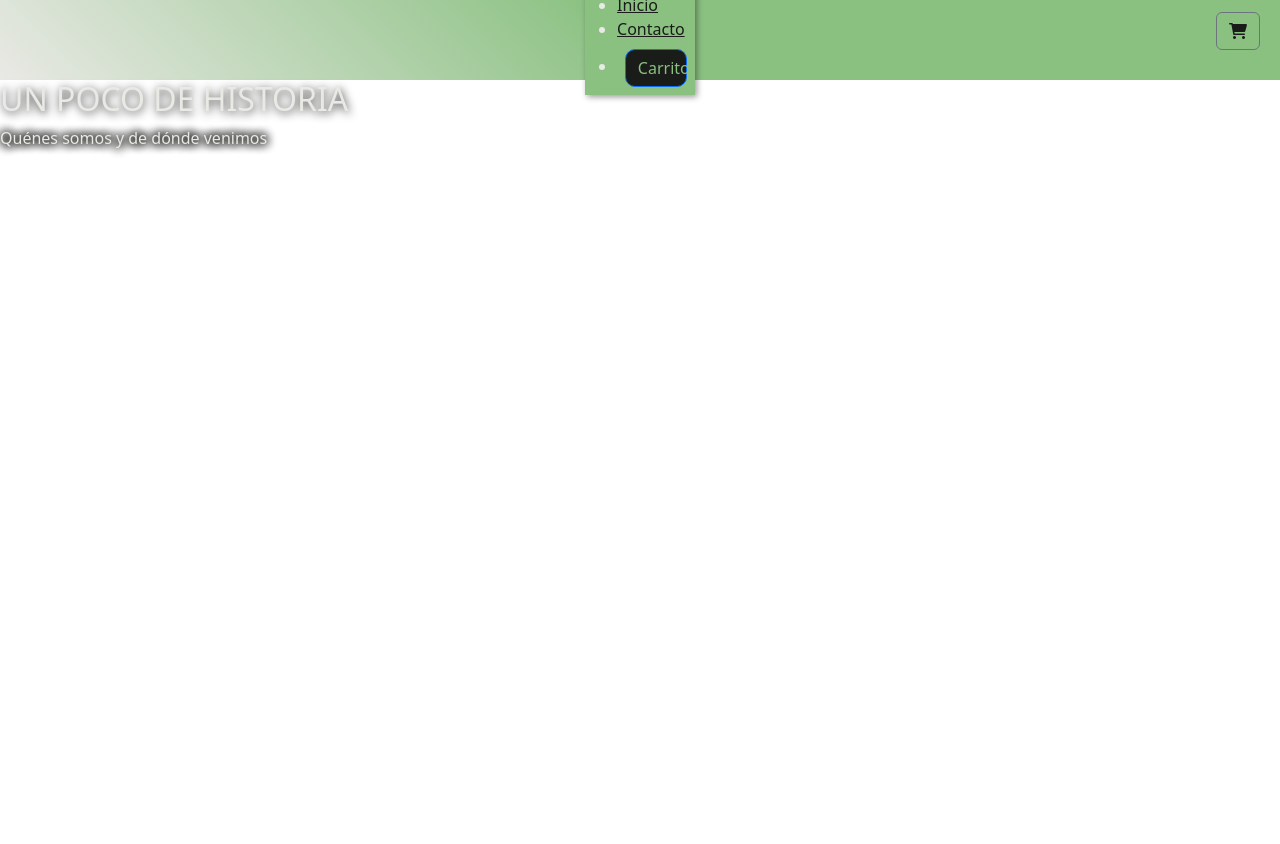
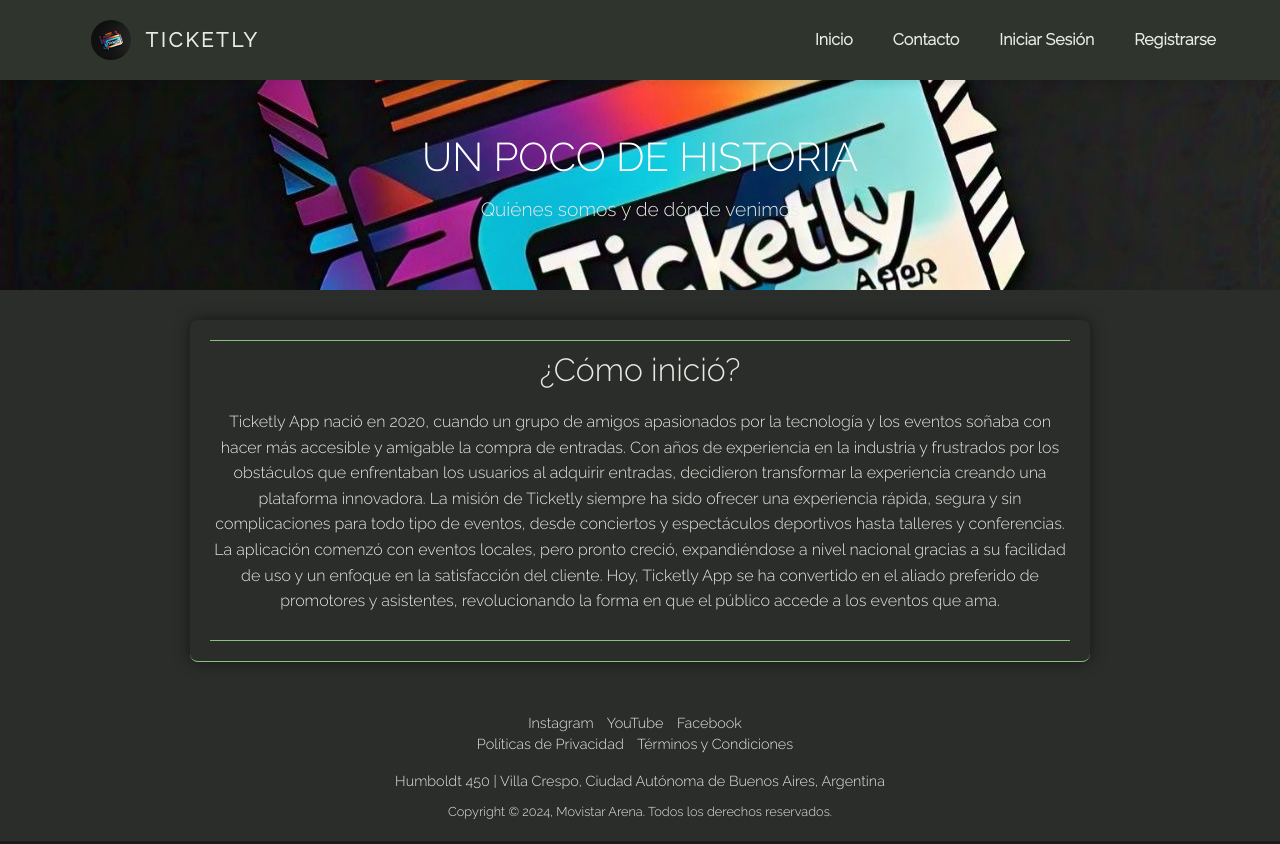
Before and after one commit to Santiago-Goldstein/Ticketly, a plain HTML site: page pages/nosotros.html in a window 1280 px wide. Shown: the top 844 px of the page. Drawn offline with nearby package versions, Linux system fonts and the light colour scheme; files that its build step writes are made by us from their sources; a web font is replaced by a local one.

Commit message:
mas cambios no me odien

```diff
--- /dev/null
+++ b/css/nosotros.css
@@ -0,0 +1,87 @@
+body {
+    color: #e9e9e5;
+    background-color: #191c18;
+    font-family: 'Raleway', sans-serif;
+}
+
+.section1 {
+    background-color: #2a2d29;
+    color: #e9e9e5;
+    padding: 50px 20px;
+    text-align: center;
+}
+
+.section1TextContainer h2 {
+    font-size: 2.5rem;
+}
+
+.section1TextContainer p {
+    font-size: 1.2rem;
+    margin-top: 10px;
+}
+
+.section2 {
+    background-color: #2a2d29;
+    color: #e9e9e5;
+    padding: 30px 20px;
+}
+
+.barraHerramientas {
+    max-width: 900px;
+    margin: 0 auto;
+}
+
+.divOrdenar {
+    background-color: #2a2d29;
+    padding: 20px;
+    border-radius: 8px;
+    box-shadow: 0 0 15px rgba(0, 0, 0, 0.5);
+}
+
+.divTitulo h2 {
+    font-size: 2rem;
+    color: #e9e9e5;
+    margin-bottom: 20px;
+}
+
+.divTitulo p {
+    font-size: 1rem;
+    line-height: 1.6;
+}
+
+.footer {
+    background-color: #2a2d29;
+    padding: 20px;
+    color: #e9e9e5;
+    text-align: center;
+    font-size: 0.9rem;
+}
+
+.social-icons a {
+    color: #e9e9e5;
+    margin-right: 10px;
+    text-decoration: none;
+}
+
+.social-icons a:hover {
+    color: #e44d5a;
+}
+
+.links a {
+    color: #e9e9e5;
+    margin-right: 10px;
+    text-decoration: none;
+}
+
+.links a:hover {
+    color: #e44d5a;
+}
+
+.address {
+    margin-top: 15px;
+}
+
+.copyright {
+    margin-top: 10px;
+    font-size: 0.8rem;
+}
--- a/css/styles_nosotros.css
+++ /dev/null
@@ -1,142 +0,0 @@
-* {
-  box-sizing: border-box;
-  margin: 0;
-  padding: 0;
-}
-
-.mainHeader {
-  height: 10vh;
-  width: auto;
-  display: flex;
-  flex-direction: row;
-  align-items: center;
-  background: linear-gradient(45deg, #e9e9e5 0%, #8ac181 50%);
-  justify-content: center;
-}
-
-.mainHeader .logoContainer, .mainHeader .navbar {
-  display: none;
-}
-
-.menu__btn > span, .menu__btn > span::before, .menu__btn > span::after {
-  background-color: #191c18;
-}
-
-.btnCarrito {
-  position: fixed;
-  top: 12px;
-  right: 20px;
-  cursor: pointer;
-  z-index: 3;
-}
-
-#btnCarrito2 {
-  color: #191c18;
-}
-
-.menu__box {
-  background-color: #8ac181;
-  color: #e9e9e5;
-  box-shadow: 2px 2px 6px rgba(0, 0, 0, 0.4);
-}
-
-.menu__item {
-  color: #191c18;
-}
-
-#btnCarrito {
-  color: #8ac181;
-  background-color: #191c18;
-  border-radius: 10px;
-  margin: 10%;
-  width: 80%;
-}
-
-.menu__item:hover {
-  background-color: #191c18;
-  color: #e9e9e5;
-}
-
-.menu__item:active {
-  background-color: #e44d5a;
-  color: #e9e9e5;
-}
-
-.section1 {
-  height: 100vh;
-  background-image: url(../multimedia/logo.jpeg);
-  background-size: cover;
-  background-position: center;
-}
-
-.section1TextContainer h2 {
-  color: #e9e9e5;
-  text-shadow: 1px 2px 10px #191c18;
-}
-
-.section1TextContainer p {
-  color: #e9e9e5;
-  text-shadow: -1px 0 10px #191c18, 0 1px 10px #191c18, 1px 0 10px #191c18, 0 -1px 10px #191c18;
-}
-
-.barraHerramientas {
-  background: linear-gradient(45deg, #e9e9e5 0%, #8ac181 50%);
-  color: #191c18;
-}
-
-.barraHerramientas .btnAgregar, .barraHerramientas #eliminar {
-  background-color: #191c18;
-  color: #e9e9e5;
-}
-
-::placeholder {
-  color: #191c18;
-  opacity: 0.7;
-}
-
-input {
-  color: #191c18;
-}
-
-input:focus {
-  outline-color: #191c18;
-  font-weight: 600;
-}
-
-.divTitulo, .divEliminar, .divBuscar, .divOrdenar {
-  border-color: #191c18;
-}
-
-.btnOrdenar {
-  background-color: #191c18;
-  color: #e9e9e5;
-}
-
-.card .card-body h4, .card .card-body p {
-  color: #191c18;
-}
-
-#divCompra {
-  color: #191c18;
-  border-color: #8ac181;
-}
-
-footer {
-  background: linear-gradient(45deg, #e9e9e5 0%, #8ac181);
-  text-align: center;
-  color: #191c18;
-}
-
-.up {
-  background-color: #191c18;
-  color: #e9e9e5;
-  border: 2px solid #8ac181;
-}
-
-.up:hover {
-  color: #e44d5a;
-}
-
-#contactoSection2 {
-  color: #191c18;
-}
--- a/pages/nosotros.html
+++ b/pages/nosotros.html
@@ -6,25 +6,30 @@
     <meta name="viewport" content="width=device-width, initial-scale=1.0">
     <link rel="stylesheet" type="text/css" href="https://cdn.jsdelivr.net/npm/toastify-js/src/toastify.min.css">
     <link rel="stylesheet" href="https://cdnjs.cloudflare.com/ajax/libs/font-awesome/6.1.2/css/all.min.css" integrity="sha512-1sCRPdkRXhBV2PBLUdRb4tMg1w2YPf37qatUFeS7zlBy7jJI8Lf4VHwWfZZfpXtYSLy85pkm9GaYVYMfw5BC1A==" crossorigin="anonymous" referrerpolicy="no-referrer" />
-    <link href="https://cdn.jsdelivr.net/npm/bootstrap@5.2.2/dist/css/bootstrap.min.css" rel="stylesheet"
-    integrity="sha384-Zenh87qX5JnK2Jl0vWa8Ck2rdkQ2Bzep5IDxbcnCeuOxjzrPF/et3URy9Bv1WTRi" crossorigin="anonymous">
+    <link href="https://cdn.jsdelivr.net/npm/bootstrap@5.2.2/dist/css/bootstrap.min.css" rel="stylesheet" integrity="sha384-Zenh87qX5JnK2Jl0vWa8Ck2rdkQ2Bzep5IDxbcnCeuOxjzrPF/et3URy9Bv1WTRi" crossorigin="anonymous">
     <link rel="preconnect" href="https://fonts.googleapis.com">
     <link rel="preconnect" href="https://fonts.gstatic.com" crossorigin>
     <link href="https://fonts.googleapis.com/css2?family=Neucha&family=Raleway:wght@300&display=swap" rel="stylesheet">
-    <link rel="stylesheet" href="./css/styles_nosotros.css">
-    <title>Sobre nosotros</title>
+    <link rel="stylesheet" href="/css/styles.css">
+    <link rel="stylesheet" href="/css/nosotros.css">
+    <link rel="stylesheet" href="/css/headerStyles.css">
+    <title>Ticketly - Sobre nosotros</title>
+</head>
+
 <body>
 
     <header class="mainHeader">
         <div class="logoContainer">
-            <p>Ticketly</p>
+            <img src="/multimedia/logo.jpeg" alt="Logo Ticketly" style="width: 40px; height: 40px; border-radius: 50%; margin-right: 15px;">
+                <p>TICKETLY</p>
         </div>
         <div class="navbarContainer">
             <nav class="navbar">
                 <ul>
-                    <li><a href="#">Inicio</a></li>
+                    <li><a href="index.html">Inicio</a></li>
                     <li><a href="contacto.html">Contacto</a></li>
-                    <li><button type="button" id="btnCarrito3" class="btn btn-outline-secondary" data-bs-toggle="modal" data-bs-target="#exampleModal"><i class="fa-solid fa-cart-shopping"></i></button></li>
+                    <li><a href="login.html">Iniciar Sesión</a></li>
+                    <li><a href="register.html" class="navbar-btn register-btn">Registrarse</a></li>
                 </ul>
             </nav>
             <div class="hamburger-menu">
@@ -34,20 +39,22 @@
                     <span></span>
                 </label>
                 <ul class="menu__box">
-                    <li><a class="menu__item" href="index.html">Inicio</a></li>
-                    <li><a class="menu__item" href="contacto.html">Contacto</a></li>
-                    <li><button type="button" id="btnCarrito" class="btn btn-primary menu__item" data-bs-toggle="modal" data-bs-target="#exampleModal">Carrito </button></li>
+                    <li><a href="index.html">Inicio</a></li>
+                    <li><a href="contacto.html">Contacto</a></li>
+                    <li><a href="login.html">Iniciar Sesión</a></li>
+                    <li><a href="register.html">Registrate</a></li>
                 </ul>
             </div>
         </div>
+    </header>
 
-    </header>
     <section class="section1">
         <div class="section1TextContainer">
             <h2>UN POCO DE HISTORIA</h2>
-            <p>Quénes somos y de dónde venimos</p>
+            <p>Quiénes somos y de dónde venimos</p>
         </div>
     </section>
+
     <section class="section2">
         <div class="barraHerramientas" id="herramientas">
             <div class="divOrdenar">
@@ -59,11 +66,11 @@
                         Hoy, Ticketly App se ha convertido en el aliado preferido de promotores y asistentes, revolucionando la forma en que el público accede a los eventos que ama.
                     </p>
                 </div>
-        </div>
+            </div>
         </div>
     </section>
 
-    <div class="footer">
+    <footer class="footer">
         <div class="social-icons">
             <a href="https://www.instagram.com" target="_blank">Instagram</a>
             <a href="https://www.youtube.com" target="_blank">YouTube</a>
@@ -79,6 +86,7 @@
         <div class="copyright">
             Copyright © 2024, Movistar Arena. Todos los derechos reservados.
         </div>
-    </div>
+    </footer>
+
 </body>
 </html>
```
Also changed, not shown: pages/contacto.html (+1 -2 lines), pages/index.html (+1 -1 lines), pages/login.html (+1 -1 lines).
